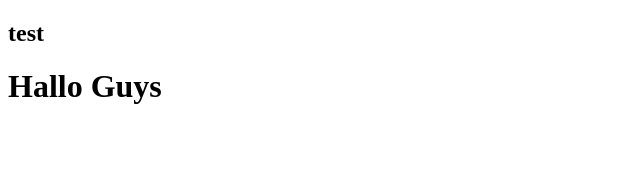
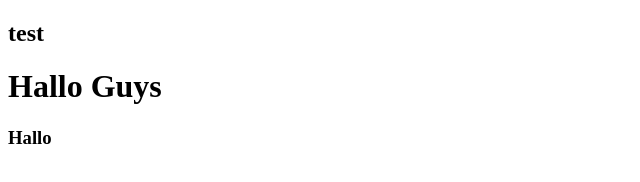
Before and after one commit to rizalsabowaka/rizal-git-test-6, a plain HTML site: page index.html in a window 1280 px wide. Shown: the full height of the page, 0-640 px from the left. Drawn offline with Linux system fonts and the light colour scheme.

Commit message:
Menambahkan h3

```diff
--- a/index.html
+++ b/index.html
@@ -8,5 +8,6 @@
 <body>
     <h2>test</h2>
     <h1>Hallo Guys</h1>
+    <h3>Hallo</h3>
 </body>
 </html>
```
